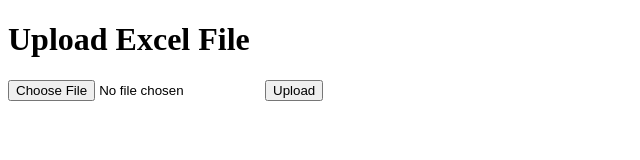
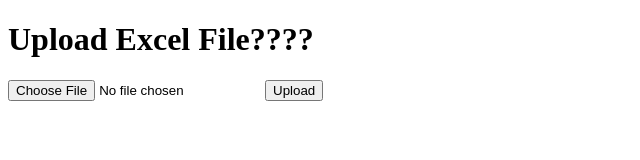
Before and after one commit to JamieNicholson/Part-finder, a plain HTML site: page index.html in a window 1280 px wide. Shown: the full height of the page, 0-640 px from the left. Drawn offline with Linux system fonts and the light colour scheme.

Commit message:
Update index.html

```diff
--- a/index.html
+++ b/index.html
@@ -6,7 +6,7 @@
   <title>Upload Excel File</title>
 </head>
 <body>
-  <h1>Upload Excel File</h1>
+  <h1>Upload Excel File????</h1>
   <form id="uploadForm">
     <input type="file" id="fileInput" accept=".xlsx">
     <button type="button" onclick="uploadFile()">Upload</button>
```
